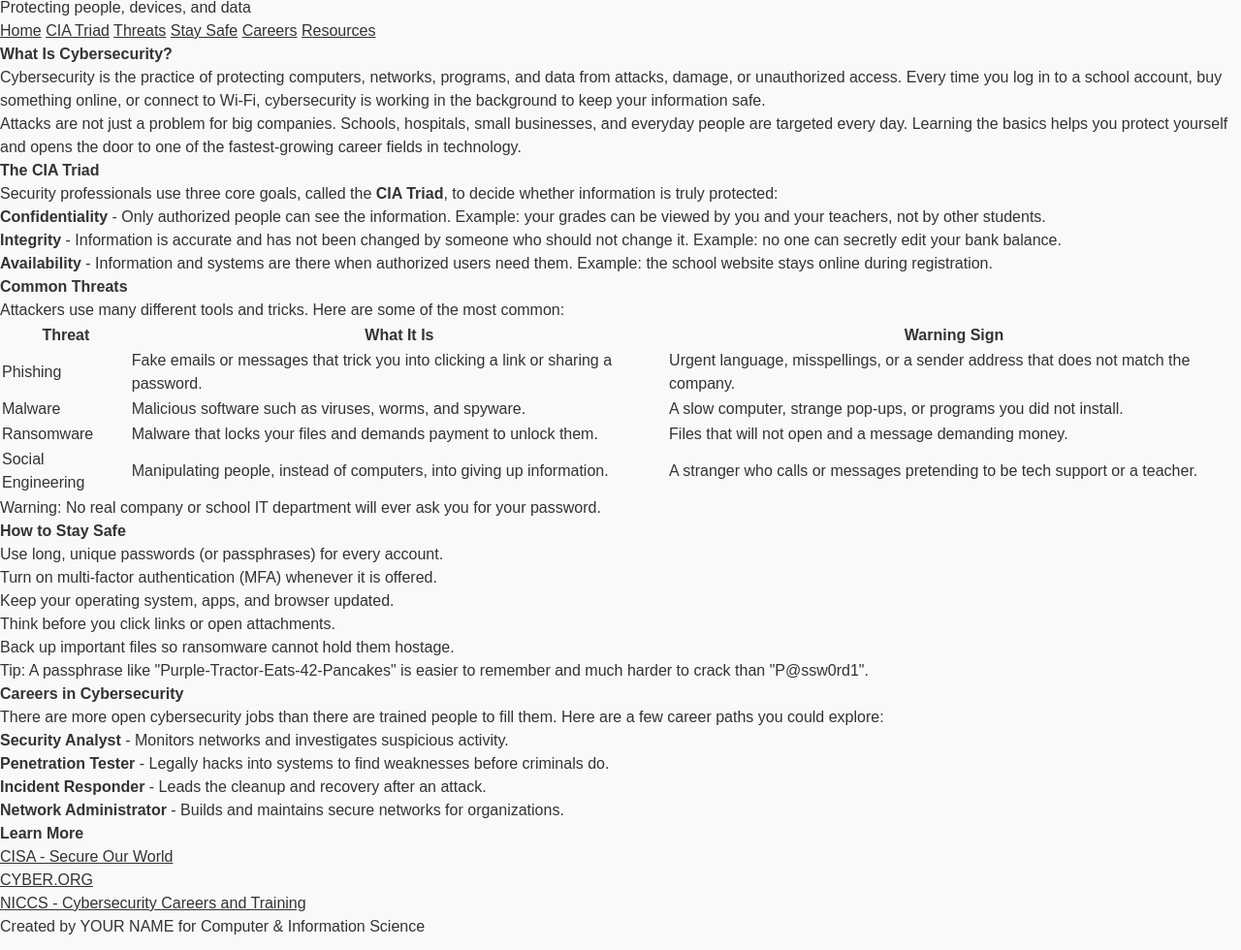
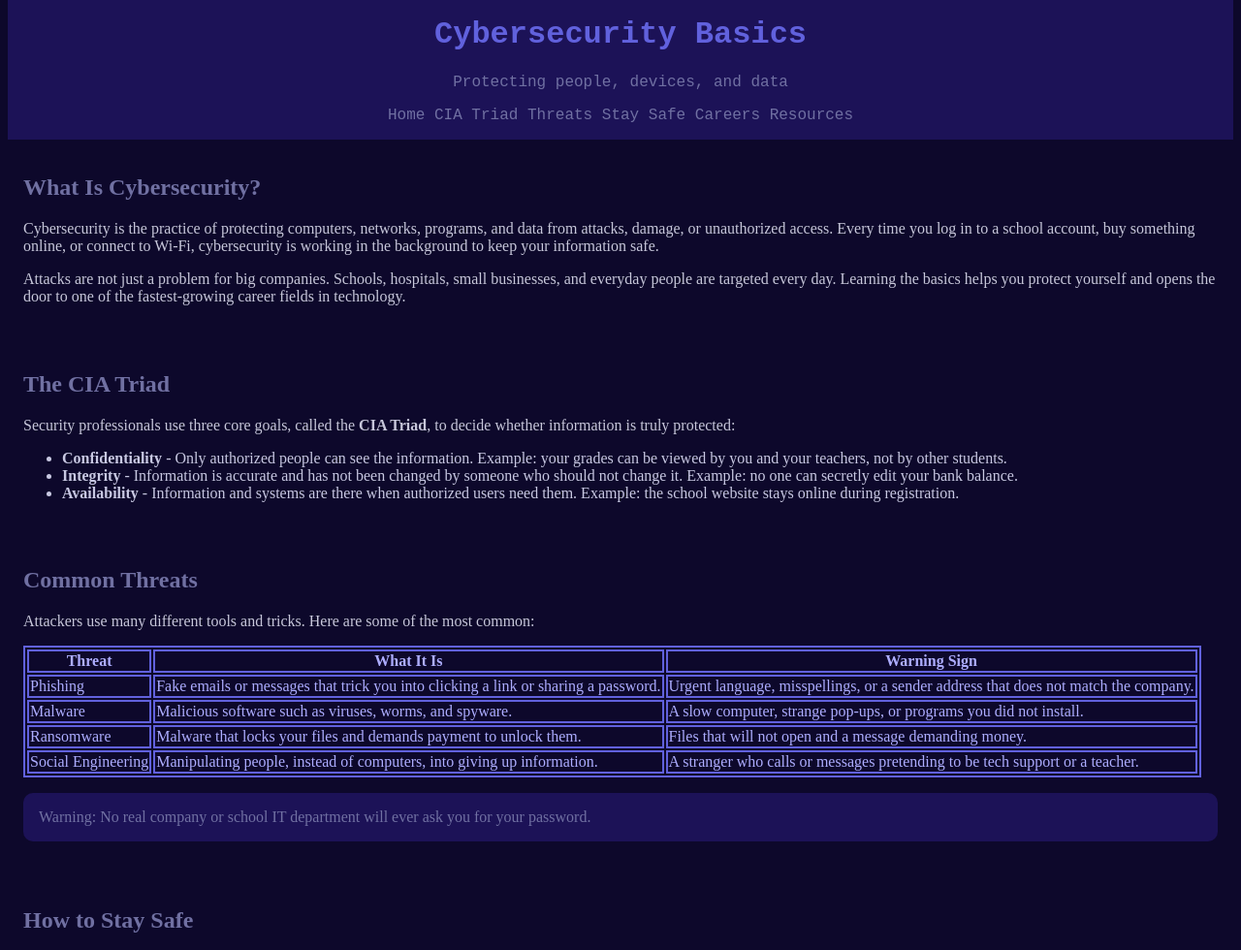
Before and after one commit to Salsabandito/CIS26-27-Juniors, a plain HTML site: page cssBasics1/cybersecurity.html in a window 1280 px wide. Shown: the part 28-1008 px from the top of the page at 97% size. Drawn offline with Linux system fonts and the light colour scheme.

Commit message:
cssBasics1/Friday's work

```diff
--- a/cssBasics1/cybersecurity.css
+++ b/cssBasics1/cybersecurity.css
@@ -5,12 +5,71 @@
    ========================================================== */
 
 /* STEP 2: Universal selector (CSS reset) */
-*{margin: 0; padding: 0; box-sizing: border-box; font-family: Arial, Helvetica, sans-serif; font-size: 16px; line-height:
-   1.5; color: #333; background-color: #f9f9f9;}
+
 
 /* STEP 3: Element selector - body */
+header{
+   background-color:rgb(28, 18, 87);
+   color:rgb(97, 97, 221);
+   text-align:center;
+   padding:1em;
+   font-family: 'Courier New', Courier, monospace;
+}
+p{
+   color:rgb(199, 199, 218);
+}
+html, body {
+   background-color:rgb(13, 8, 43);
+}
+h2{
+   color:rgb(112, 112, 162);
+}
+li{
+   color:rgb(200, 200, 226);
+}
+.tagline{
+   color:rgb(112, 112, 162);
+   background-color:rgb(28, 18, 87);
+   text-align:center;
+}
+nav a{
+   color:rgb(112, 112, 162);
+   text-decoration:none;
 
 
+}
+nav a:hover{
+   color:rgb(199, 199, 218);
+   font-weight:bold;
+}
+nav li{
+   display:inline-block;
+   text-align:center;
+}
+table{
+   color:rgb(173, 173, 255);
+}
+nav a:hover{
+   text-decoration:underline;
+}
+table, th, td {
+   border: 2px solid rgb(97, 97, 221);
+}
+footer{
+   font-size: small;
+   background-color:rgb(28, 18, 87);
+   padding:1em;
+   text-align:center;
+}
+a{
+   color:rgb(112, 112, 162);
+   text-decoration:none;
+}
+a:hover{
+   color:rgb(199, 199, 218);
+   text-decoration:underline;
+   font-weight:bold;
+}
 /* STEP 4: Multiple selector - headings */
 
 
@@ -22,7 +81,16 @@
 
 /* STEP 7: Class selectors - .card, .tagline, .tip, .warning */
 
-
+.warning{
+   color:rgb(112, 112, 162);
+   background-color:rgb(28, 18, 87);
+   padding:1em;
+   border-radius:10px;
+}
+.card{
+   padding:1em;
+   border-radius:10px;
+}
 /* STEP 8: Descendant selector - links inside the nav */
 
 
--- a/cssBasics1/cybersecurity.html
+++ b/cssBasics1/cybersecurity.html
@@ -6,7 +6,7 @@
     <title>Cybersecurity Basics</title>
 
     <!-- STEP 1: Link your external stylesheet (cybersecurity.css) on the line below -->
-    <link rel="stylesheet" href="cybersecurity.css">
+    <link rel="stylesheet" href="/cssBasics1/cybersecurity.css">
 
 </head>
 <body>
@@ -18,7 +18,7 @@
 
         <!-- Navigation: these links will get a hover effect in Step 9 -->
         <nav>
-            <a href="index.html">Home</a>
+            <a href="/index.html">Home</a>
             <a href="#cia">CIA Triad</a>
             <a href="#threats">Threats</a>
             <a href="#defense">Stay Safe</a>
@@ -146,7 +146,7 @@
     </main>
 
     <footer>
-        <p>Created by YOUR NAME for Computer &amp; Information Science</p>
+        <p>Created by Zachary Tebo for Computer &amp; Information Science</p>
     </footer>
 
 </body>
```
Also changed, not shown: index.html (+1 -0 lines).
